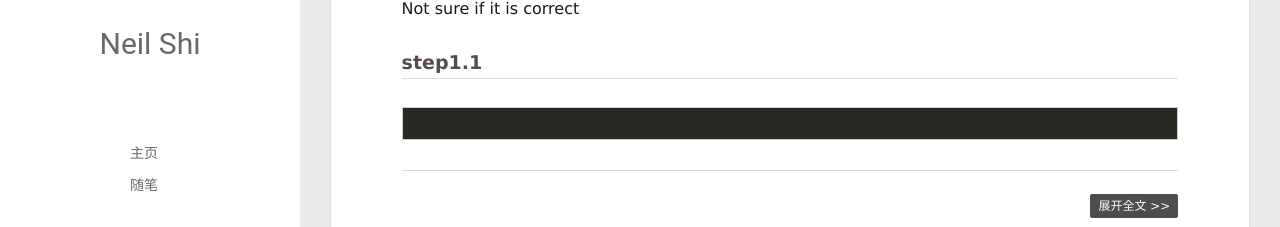
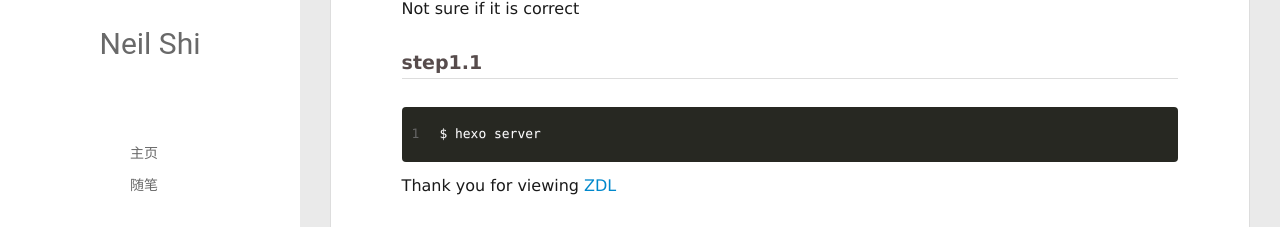
Before and after one commit to shibingxun/zdl.github.io, a plain HTML site: page index.html in a window 1280 px wide. Shown: the part 246-473 px from the top of the page. Drawn offline with Linux system fonts and the light colour scheme; no server answers.

Commit message:
Site updated: 2017-12-31 19:22:04

```diff
--- a/index.html
+++ b/index.html
@@ -173,8 +173,8 @@
 
         <p>This is my first time to use hexo. Not quite familiar with Markdown gramar.</p>
 <h2 id="Step-1"><a href="#Step-1" class="headerlink" title="Step 1"></a>Step 1</h2><p>Not sure if it is correct</p>
-<h3 id="step1-1"><a href="#step1-1" class="headerlink" title="step1.1"></a>step1.1</h3><pre><code class="code">
-</code></pre>
+<h3 id="step1-1"><a href="#step1-1" class="headerlink" title="step1.1"></a>step1.1</h3><figure class="highlight plain"><table><tr><td class="gutter"><pre><span class="line">1</span><br></pre></td><td class="code"><pre><span class="line">$ hexo server</span><br></pre></td></tr></table></figure>
+<p>Thank you for viewing <a href="http://zdl.me" target="_blank" rel="noopener">ZDL</a></p>
 
 
 
```
Also changed, not shown: 2017/12/31/first-try/index.html (+6 -6 lines).
